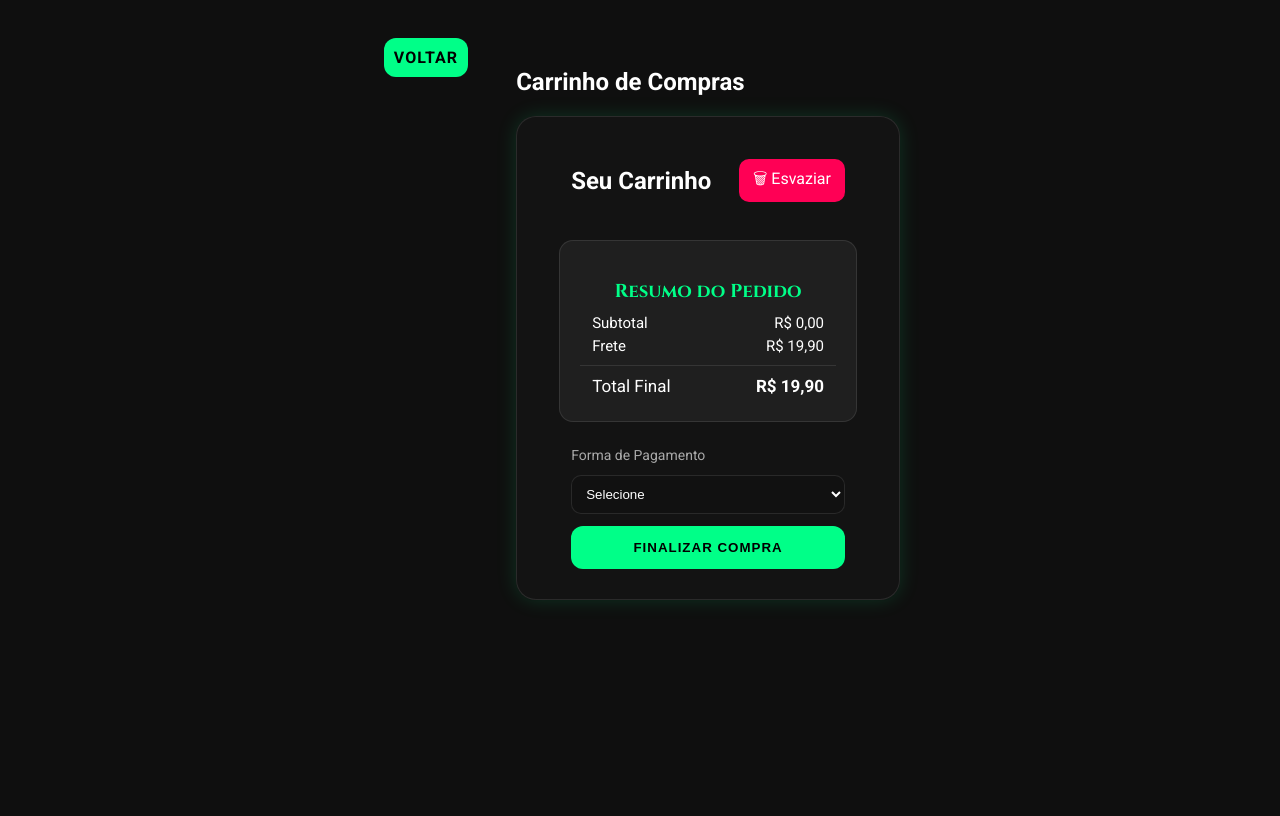
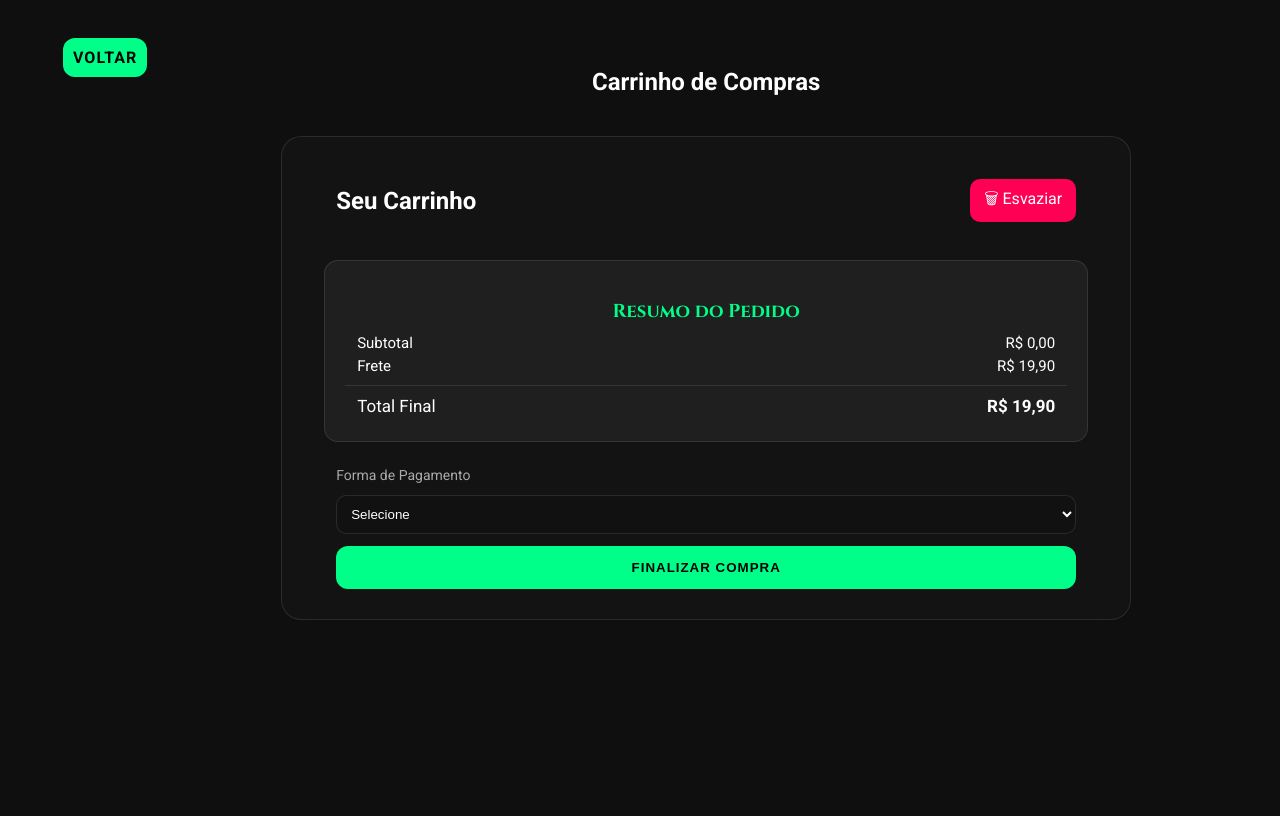
Before and after one commit to Ghostzinm/novus.z7--PI-, a PHP site: page /carrinho.php in a window 1280 px wide. Run offline with PHP 8.4, Linux system fonts and the light colour scheme; the visitor is signed in with stand-in values (Sample User, id 1); data that the repository does not hold is empty.

Commit message:
arrumando css carrinho

```diff
--- a/carrinho.php
+++ b/carrinho.php
@@ -29,7 +29,9 @@ $total = 0;
     <a class="btn-carrinho" href="./index.php">voltar</a>
   </header>
 
-  <section>
+  <section class="cart-section">
+    <main class="cart-main">
+
       <h1 sclass="cart-header">Carrinho de Compras</h1>
       <div class="cart-container">
         <div class="cart-header">
@@ -96,6 +98,7 @@ $total = 0;
         <?php endif; ?>
 
       </div>
+    </main>
   </section>
 </body>
 
--- a/css/carrinho.css
+++ b/css/carrinho.css
@@ -50,13 +50,25 @@ body {
   min-height: 100vh;
 }
 
+.cart-section {
+  width: 100%;
+  justify-content: center;
+  align-items: center;
+}
+
+.cart-main {
+  display: flex;
+  flex-direction: column;
+  align-items: center;
+  gap: 20px;
+}
+
 .cart-container {
   background-color: var(--color-bg-card);
   padding: 30px;
   border-radius: 20px;
   width: 95%;
   max-width: 850px;
-  box-shadow: 0 0 20px rgba(0, 255, 136, 0.15);
   backdrop-filter: blur(15px);
   border: 1px solid var(--color-border);
   animation: fadeIn 0.6s ease;
```
Lines whose indentation alone changed are shown as unchanged.
